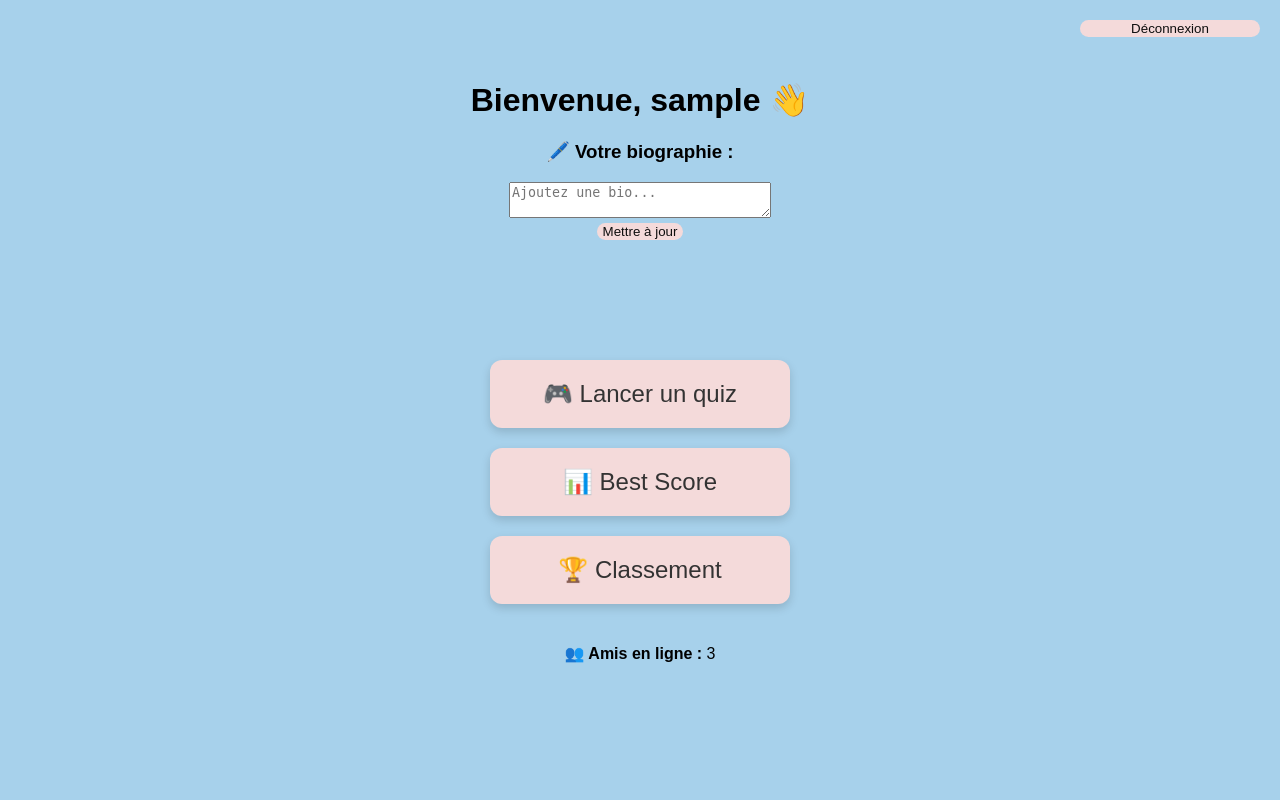
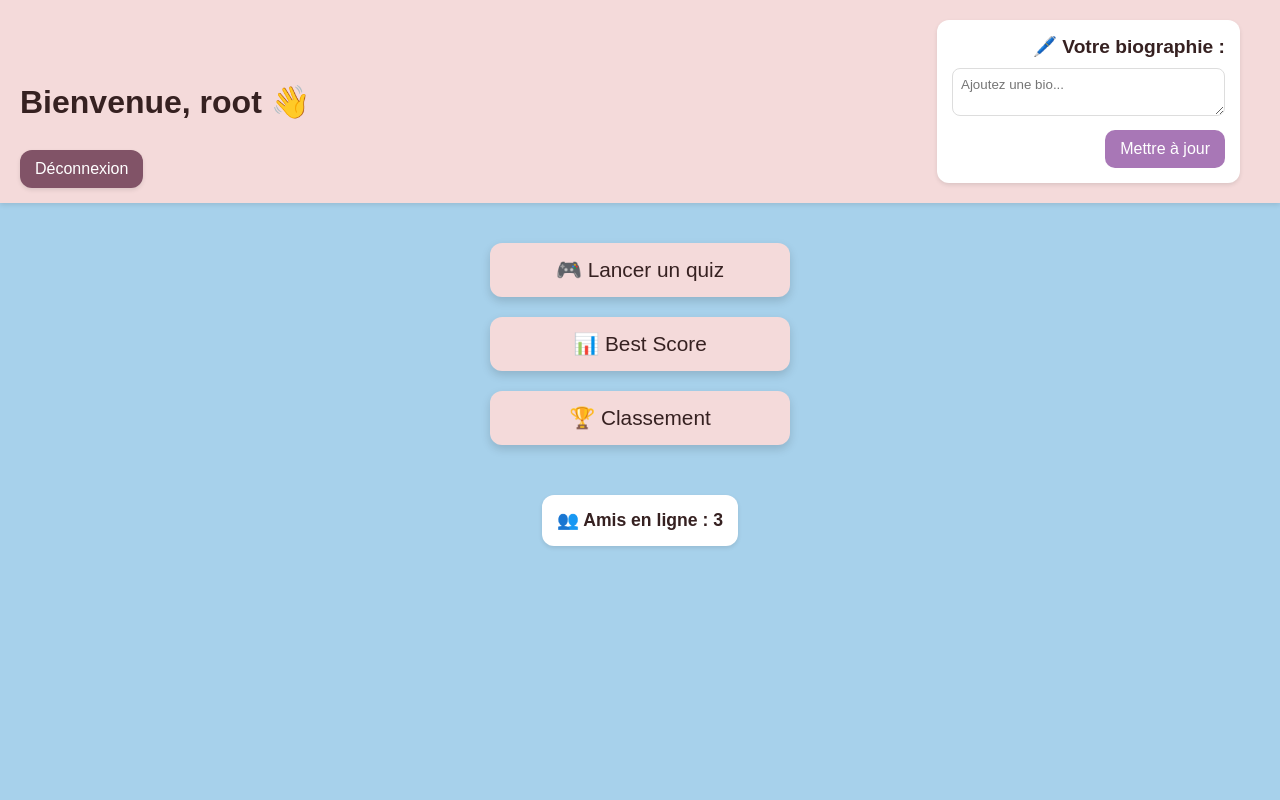
Before and after one commit to Melissahachemi/quiz, a PHP site: page /dashboard.php in a window 1280 px wide. Run offline with PHP 8.4, Linux system fonts and the light colour scheme; the visitor is signed in with stand-in values (Sample User, id 1); data that the repository does not hold is empty.

Commit message:
dasheboard edit front

```diff
--- a/dashboard.css
+++ b/dashboard.css
@@ -4,6 +4,153 @@
   background-color: #A7D1EB;
   margin: 0;
   padding: 0;
+  display: grid;
+  grid-template-rows: auto 1fr auto; /* Header, Content, Footer (le footer est implicite ici) */
+  min-height: 100vh;
+  color: #362121; /* Couleur de texte principale */
+}
+
+/* Style de l'en-tête (header) */
+.dashboard-header {
+  background-color: #f4dada;
+  padding: 20px;
+  display: grid;
+  grid-template-columns: 1fr auto auto; /* Titre, Bio, Logout */
+  align-items: center;
+  gap: 20px;
+  box-shadow: 0 2px 5px rgba(0, 0, 0, 0.1);
+}
+
+.dashboard-header .left h1 {
+  margin: 0;
+  font-size: 2em;
+  color: #362121;
+}
+
+/* Style de la section de la biographie */
+.bio-section {
+  background-color: #fff;
+  padding: 15px;
+  border-radius: 12px;
+  box-shadow: 0 2px 4px rgba(0, 0, 0, 0.1);
+  text-align: right;
+}
+
+.bio-section h3 {
+  margin-top: 0;
+  font-size: 1.2em;
+  color: #362121;
+  margin-bottom: 10px;
+}
+
+.bio-section textarea {
+  width: 100%;
+  padding: 8px;
+  margin-bottom: 10px;
+  border: 1px solid #ddd;
+  border-radius: 8px;
+  box-sizing: border-box;
+  font-family: 'Comfortaa', sans-serif;
+}
+
+.bio-section button#btn_b {
+  background-color: #a877b6;
+  color: white;
+  border: 0;
+  border-radius: 10px;
+  padding: 10px 15px;
+  cursor: pointer;
+  font-size: 1em;
+  transition: background-color 0.3s ease, transform 0.3s ease;
+}
+
+.bio-section button#btn_b:hover {
+  background-color: #d12182;
+  transform: scale(1.05);
+}
+
+/* Style du conteneur principal */
+.dashboard-container {
+  padding: 40px 20px;
+  display: flex;
+  flex-direction: column;
+  align-items: center;
+  gap: 30px;
+}
+
+/* Style du groupe de boutons */
+.button-group {
+  display: flex;
+  flex-direction: column;
+  gap: 20px;
+  max-width: 300px;
+  width: 100%;
+}
+
+/* Style des boutons principaux */
+.btn {
+  padding: 15px 25px;
+  font-size: 1.3em;
+  background-color: #f4dada;
+  color: #362121;
+  text-decoration: none;
+  border-radius: 12px;
+  box-shadow: 0 4px 10px rgba(0, 0, 0, 0.15);
+  transition: background-color 0.3s ease, transform 0.3s ease;
+  display: flex;
+  justify-content: center;
+  align-items: center;
+}
+
+.btn:hover {
+  background-color: #a877b6;
+  color: white;
+  transform: scale(1.05);
+}
+
+/* Style de la section "Amis en ligne" */
+.amis-en-ligne {
+  margin-top: 20px;
+  cursor: pointer;
+  background-color: #fff;
+  padding: 15px;
+  border-radius: 12px;
+  box-shadow: 0 2px 4px rgba(0, 0, 0, 0.1);
+  text-align: center;
+}
+
+.amis-en-ligne p {
+  font-size: 1.1em;
+  color: #362121;
+  font-weight: bold;
+  margin: 0;
+  transition: color 0.3s ease, text-decoration 0.3s ease;
+}
+
+.amis-en-ligne:hover p {
+  color: #007bff;
+  text-decoration: underline;
+}
+
+/* Style du bouton de déconnexion */
+.logout-button {
+  background-color: #815367;
+  color: white;
+  border: 0;
+  border-radius: 12px;
+  padding: 10px 15px;
+  cursor: pointer;
+  font-size: 1em;
+  transition: background-color 0.3s ease, transform 0.3s ease;
+  position: absolute;
+  top: 150px;
+  left: 20px;
+  box-shadow: 0 2px 4px rgba(0, 0, 0, 0.1);
+}
+
+.logout-button:hover {
+  background-color: #9816de;
+  transform: scale(1.05);
 }
 
 /* Style de la modale */
@@ -54,12 +201,15 @@
   border-bottom: none; /* Retirer la bordure du dernier élément */
 }
 
-  /* Style du bouton de fermeture */
+/* Style du bouton de fermeture de la modale */
 .close {
   color: #aaa;
   font-size: 1.5em;
   font-weight: bold;
   cursor: pointer;
+  position: absolute;
+  top: 10px;
+  right: 15px;
 }
 
 .close:hover,
@@ -67,100 +217,3 @@
   color: black;
   text-decoration: none;
 }
-
-  /* Style des autres éléments (par exemple, les boutons) */
-  .dashboard-container,
-  .dashboard-header {
-    text-align: center;
-    padding: 60px 20px;
-  }
-
-  .button-group {
-    display: flex;
-    flex-direction: column;
-    gap: 20px;
-    max-width: 300px;
-    margin: 0 auto 40px auto;
-  }
-
-  .btn {
-    padding: 20px;
-    font-size: 1.5em;
-    background-color: #f4dada;
-    color: #333;
-    text-decoration: none;
-    border-radius: 12px;
-    box-shadow: 0 4px 10px rgba(0, 0, 0, 0.15);
-    transition: background-color 0.3s ease, transform 0.3s ease;
-    display: flex;
-    justify-content: center;
-    align-items: center;
-  }
-
-  .btn:hover {
-    background-color: #a877b6;
-    color: white;
-    transform: scale(1.05);
-  }
-
-  /* Modifie l'apparence de "Amis en ligne" */
-  .amis-en-ligne {
-    margin-top: 20px;
-    cursor: pointer;
-  }
-
-  .amis-en-ligne p {
-    font-size: 1.2em;
-    color: #333;
-    font-weight: bold;
-    transition: color 0.3s ease;
-  }
-
-  .amis-en-ligne:hover p {
-    color: #007bff;
-    text-decoration: underline;
-  }
-.logout-button{
-  background-color:  #f4dada;
-  color: rgb(13, 13, 13);
-  position: absolute;
-  width: 180px;
-  border: 0;
-  border-radius: 12px;
-  top: 20px;
-  right: 20px;
-
-}
-/*
-.dashboard-footer{
-  position:relative;
-  max-height: 30px;
-  width: 25%;
-  left: 50%;
-  transform: translate(-50%);
-}
-  */
-
-.logout-button:hover{
-  background-color: #a877b6;
-  color: white;
-  transform: scale(1.08);
-  box-shadow: #d12182 ;
-
-}
-
-#btn_b{
-  background-color:  #f4dada;
-  color: rgb(13, 13, 13);
-  border: 0;
-  border-radius: 10px;
-
-}
-
-#btn_b:hover{
-  background-color: #a877b6;
-  color: white;
-  transform: scale(1.2);
-  border: #f4dada dashed 1px;
-
-}
--- a/dashboard.php
+++ b/dashboard.php
@@ -8,35 +8,42 @@
 <body>
     <?php
         session_start();
+        require_once 'db_connect.php';
+        $user_id = $_SESSION['user_id'];
+
+        // Récupérer le nom d'utilisateur
+        $query_username = "SELECT username FROM users WHERE id = ?";
+        $stmt_username = mysqli_prepare($conn, $query_username);
+        mysqli_stmt_bind_param($stmt_username, "i", $user_id);
+        mysqli_stmt_execute($stmt_username);
+        mysqli_stmt_bind_result($stmt_username, $username);
+        mysqli_stmt_fetch($stmt_username);
+        mysqli_stmt_close($stmt_username);
+
+        // Récupérer la bio actuelle de l'utilisateur
+        $query_bio = "SELECT bio FROM users WHERE id = ?";
+        $stmt_bio = mysqli_prepare($conn, $query_bio);
+        mysqli_stmt_bind_param($stmt_bio, "i", $user_id);
+        mysqli_stmt_execute($stmt_bio);
+        mysqli_stmt_bind_result($stmt_bio, $bio);
+        mysqli_stmt_fetch($stmt_bio);
+        mysqli_stmt_close($stmt_bio);
     ?>
 
     <div class="dashboard-header">
         <div class="left">
-            <h1>Bienvenue, <?php echo htmlspecialchars($_SESSION['username']); ?> 👋</h1>
+            <h1>Bienvenue, <?php echo htmlspecialchars($username); ?> 👋</h1>
         </div>
         <div class="bio-section">
             <h3>🖊️ Votre biographie :</h3>
-
-                <?php
-                require_once 'db_connect.php';
-                $user_id = $_SESSION['user_id'];
-
-                // Récupérer la bio actuelle de l'utilisateur
-                $query = "SELECT bio FROM users WHERE id = ?";
-                $stmt = mysqli_prepare($conn, $query);
-                mysqli_stmt_bind_param($stmt, "i", $user_id);
-                mysqli_stmt_execute($stmt);
-                mysqli_stmt_bind_result($stmt, $bio);
-                mysqli_stmt_fetch($stmt);
-                mysqli_stmt_close($stmt);
-                ?>
-
             <form method="post" action="update_bio.php">
                 <textarea name="bio" rows="2" cols="30" placeholder="Ajoutez une bio..."><?php echo htmlspecialchars($bio); ?></textarea><br>
                 <button type="submit" id="btn_b">Mettre à jour</button>
             </form>
         </div>
-
+        <form action="logout.php" method="post">
+            <button type="submit" class="logout-button">Déconnexion</button>
+        </form>
     </div>
 
     <div class="dashboard-container">
@@ -46,15 +53,13 @@
             <span class="btn">🏆 Classement</span>
         </div>
 
-            <div class="extras">
-            <!-- Modification ici -->
-                <p id="amis-en-ligne" class="amis-en-ligne">
+        <div class="extras amis-en-ligne">
+            <p>
                 <strong>👥 Amis en ligne :</strong> <span id="nbr-en-ligne">3</span>
             </p>
         </div>
     </div>
 
-    <!-- Modale personnalisée -->
     <div id="modal-amis" class="modal">
         <div class="modal-content">
             <span class="close" id="close-modal">&times;</span>
@@ -63,13 +68,6 @@
         </div>
     </div>
 
-        <div class="dashboard-footer">
-            <form action="logout.php" method="post">
-            <button type="submit" class="logout-button">Déconnexion</button>
-            </form>
-        </div>
-
-        <!-- Script Javascript -->
     <script src="dashboard.js"></script>
 </body>
 </html>
```
Lines whose indentation alone changed are shown as unchanged.
